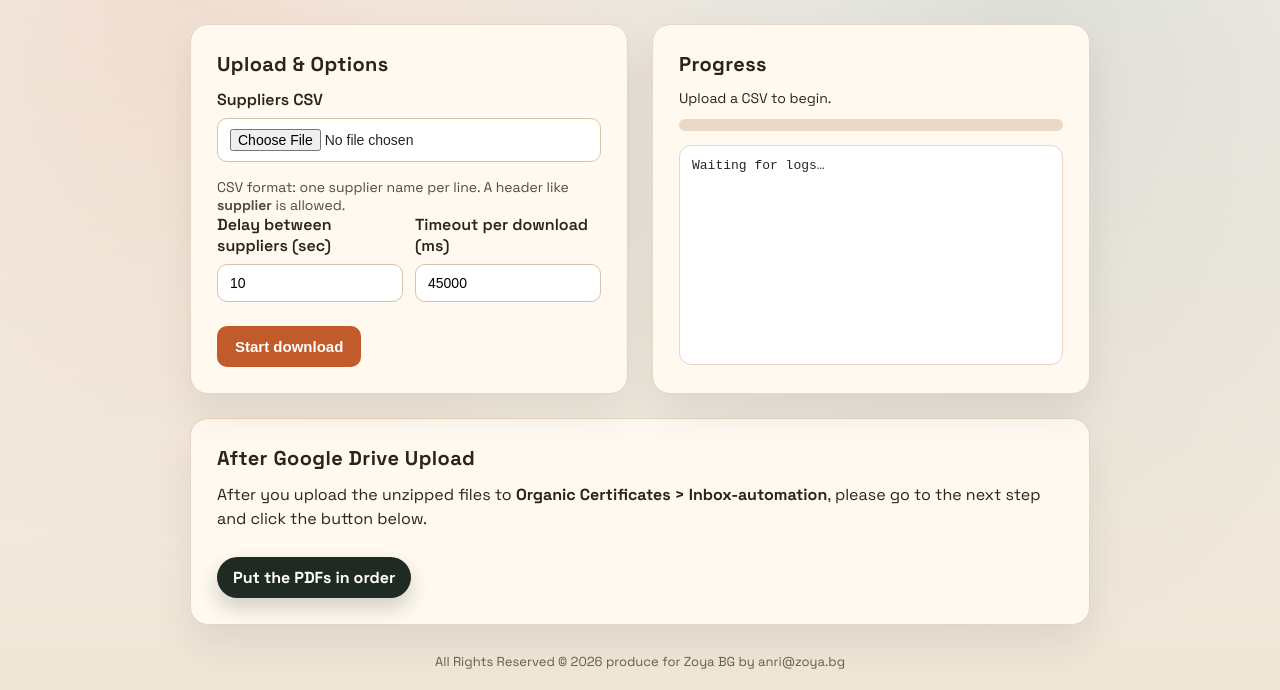
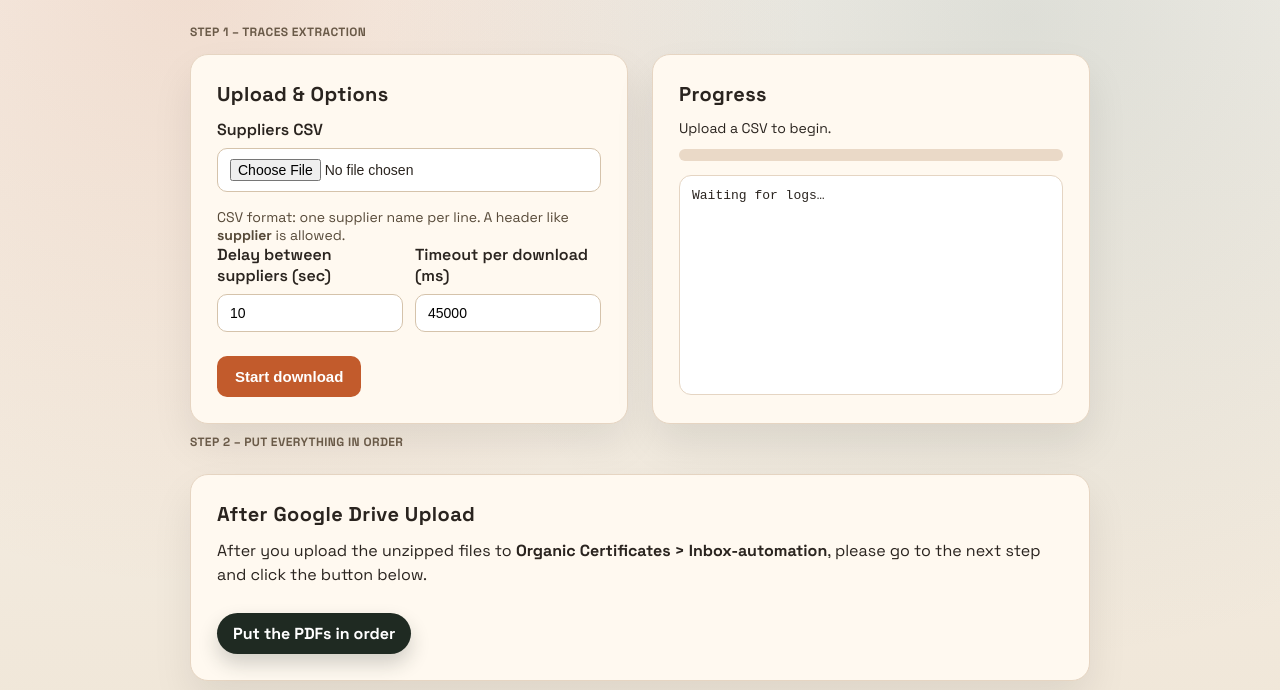
Before and after one commit to anriantoan-glitch/zoya_tools_01, a Flask app: page / in a window 1280 px wide. Shown: the part 121-811 px from the top of the page. Run offline with Flask 3, Linux system fonts and the light colour scheme.

Commit message:
Add Step 1 and Step 2 section headers

```diff
--- a/templates/index.html
+++ b/templates/index.html
@@ -233,6 +233,14 @@
         margin: 0 0 14px;
         line-height: 1.5;
       }
+      .step-label {
+        margin: 10px 0 14px;
+        font-weight: 700;
+        letter-spacing: 0.4px;
+        text-transform: uppercase;
+        font-size: 12px;
+        color: #6a5a48;
+      }
     </style>
   </head>
   <body>
@@ -245,6 +253,7 @@
         <div class="badge">Zoya Buyers Only</div>
       </div>
 
+      <div class="step-label">Step 1 – TRACES extraction</div>
       <div class="grid">
         <div class="card">
           <h2>Upload & Options</h2>
@@ -290,6 +299,7 @@
           <button class="stop-btn" id="stopBtn" type="button" style="display: none;">Stop</button>
         </div>
       </div>
+      <div class="step-label">Step 2 – Put everything in order</div>
       <div class="card embed-card">
         <h2>After Google Drive Upload</h2>
         <p class="embed-text">
```
